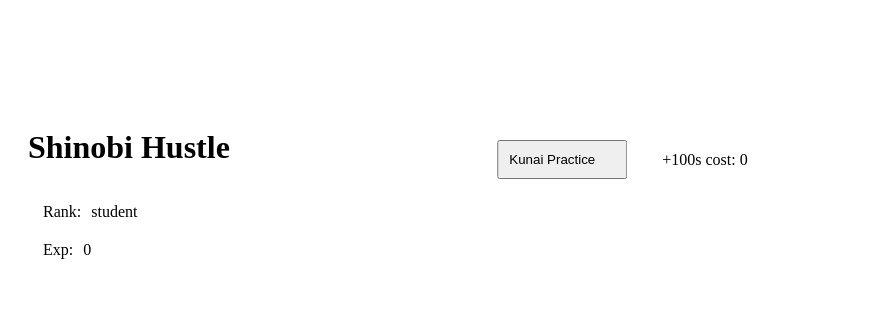
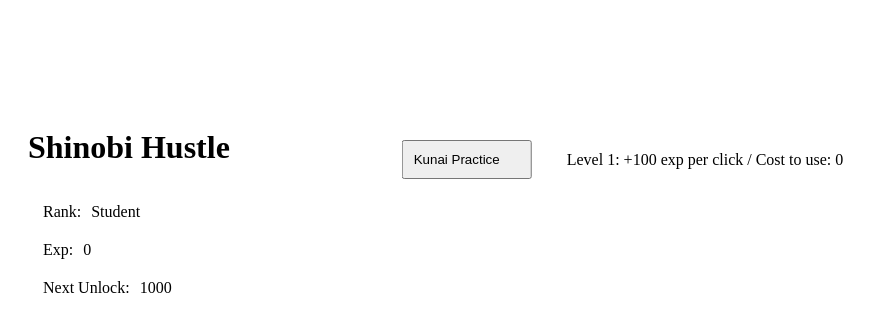
Before and after one commit to FinalJudgement/Shinobi-Hustle, a plain HTML site: page index.html in a window 1280 px wide. Shown: the whole page, without its empty margins (0-877 px from the left). Drawn offline with Linux system fonts and the light colour scheme.

Commit message:
properly display exp until upgrade

```diff
--- a/index.html
+++ b/index.html
@@ -19,6 +19,10 @@
             <div>Exp:</div>
             <div id="exp"></div>
           </div>
+          <div class="row">
+            <div>Next Unlock:</div>
+            <div id="unlock-requirement"></div>
+          </div>
         </div>
       </div>
       <div class="container">
--- a/index.js
+++ b/index.js
@@ -2,11 +2,14 @@ const exp = document.querySelector("#exp");
 const rank = document.querySelector("#rank");
 const actionPanel = document.querySelector("#actions");
 const counterDiv = document.querySelector("#counter");
+const unlockRequirement = document.querySelector("#unlock-requirement");
+
 const counterArr = [];
 
 const player = {
   experience: 0,
-  rank: "student",
+  rank: "Student",
+  requirement: 0,
 };
 
 const gamePath = {
@@ -17,6 +20,9 @@ const gamePath = {
     active: false,
     passive: false,
     id: 0,
+    rank: "Student",
+    level: 0,
+    nextRequirement: 1000,
   },
   1000: {
     name: "Taijutsu Lessons",
@@ -26,23 +32,45 @@ const gamePath = {
     active: false,
     passive: true,
     id: 1,
+    rank: "Student",
+    level: 0,
+    nextRequirement: 10000,
   },
   10000: {
     name: "Konoha Academy",
     cost: 10000,
-    reward: 500,
+    reward: 1000,
     multiplier: 1.2,
     active: false,
     passive: true,
     id: 2,
+    rank: "Student",
+    level: 0,
+    nextRequirement: 20000,
   },
+  20000: {
+    name: "D Rank Mission",
+    cost: 20000,
+    reward: 2000,
+    multiplier: 1.3,
+    active: false,
+    passive: true,
+    id: 3,
+    rank: "Genin",
+    level: 0,
+    nextRequirement: 50000,
+  },
+};
+
+const upgradeLevel = (program) => {
+  program.level++;
 };
 
 const compareRewards = (program) => {
   if (program.passive && player.experience >= program.cost) {
     player.experience -= program.cost;
-    program.cost += 100;
-    program.multiplier += 0.2;
+    program.cost = program.cost * program.multiplier;
+    program.reward = program.reward * program.multiplier;
     displayCost(program);
     render();
 
@@ -55,6 +83,7 @@ const compareRewards = (program) => {
     }
   } else {
     player.experience += program.reward;
+    player.requirement = program.nextRequirement;
 
     render();
   }
@@ -69,11 +98,15 @@ const displayCost = (program) => {
   }
 
   if (program.passive) {
-    newStat.innerText = `+${Math.round(
+    upgradeLevel(program);
+    newStat.innerText = `Level ${program.level}: +${Math.round(
       program.reward * program.multiplier
-    )}s cost: ${program.cost}`;
+    )} exp per second / Cost to upgrade: ${Math.round(program.cost)}`;
   } else {
-    newStat.innerText = `+${Math.round(program.reward)}s cost: ${program.cost}`;
+    upgradeLevel(program);
+    newStat.innerText = `Level ${program.level}: +${Math.round(
+      program.reward
+    )} exp per click / Cost to use: ${Math.round(program.cost)}`;
   }
 };
 
@@ -95,14 +128,18 @@ const unlockProgram = () => {
     const program = gamePath[key];
     if (!program.active && player.experience >= program.cost) {
       generateProgram(program);
+      player.rank = program.rank;
+      player.requirement = program.nextRequirement;
+      unlockRequirement.innerText = player.requirement;
       program.active = true;
     }
   }
 };
 
 const render = () => {
-  exp.innerText = player.experience;
+  exp.innerText = Math.round(player.experience);
   rank.innerText = player.rank;
+
   unlockProgram();
 };
 
```
